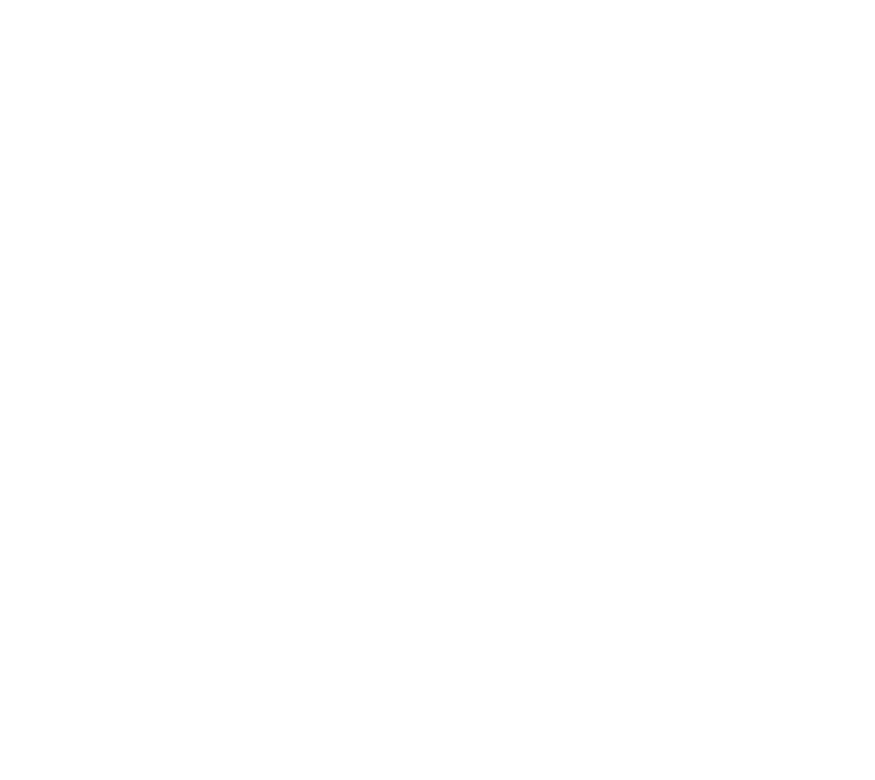
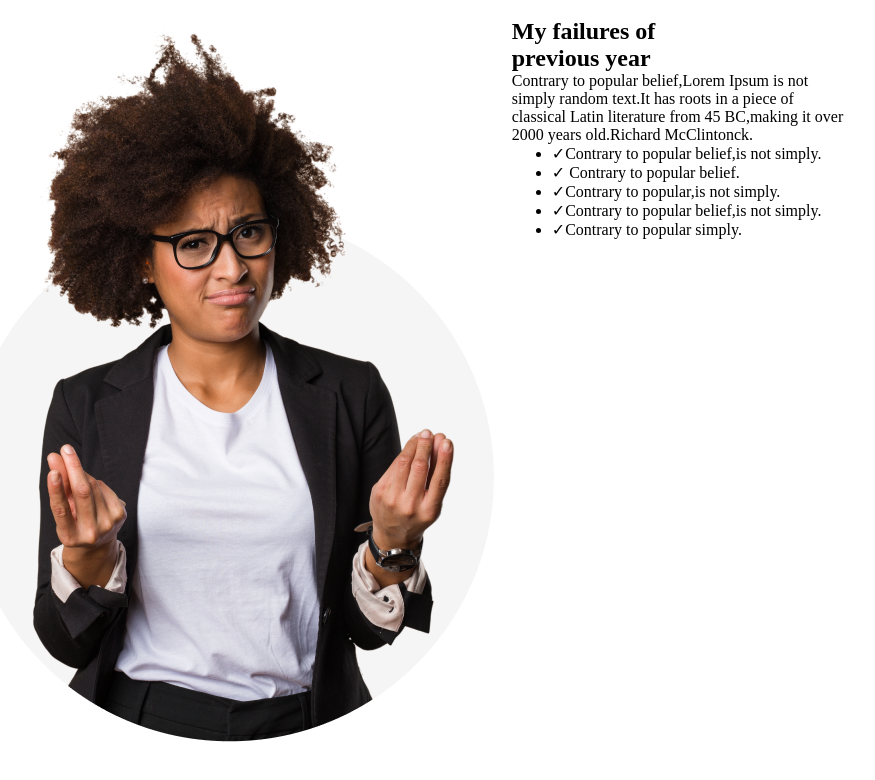
Before and after one commit to md-mursalin-mondol/First-assignment, a plain HTML site: page first.html in a window 1280 px wide. Shown: the whole page, without its empty margins (247-1122 px from the left). Drawn offline with Linux system fonts and the light colour scheme.

Commit message:
mursalin

```diff
--- a/first.html
+++ b/first.html
@@ -9,5 +9,28 @@
 </head>
 <body>
     <img src="1st-assignment/" alt="">
+    <nav>
+        <div class="salin">
+
+            <img src="images/person.png" alt="">
+
+        </div>
+
+
+        <div>
+            <h1 class="mu">My failures of <br>previous year </h1>
+            <p class="rs">Contrary to popular belief,Lorem Ipsum is not<br>simply random text.It has roots in a piece of
+                <br>classical Latin literature from 45 BC,making it over <br> 2000 years old.Richard McClintonck.
+            </p>
+            <ul class="al">
+                <li><span class="green">&check;</span>Contrary to popular belief,is not simply.</li>
+                <li><span class="green">&check;</span> Contrary to popular belief.</li>
+                <li><span class="green">&check;</span>Contrary to popular,is not simply.</li>
+                <li><span class="green">&check;</span>Contrary to popular belief,is not simply.</li>
+                <li><span class="green">&check;</span>Contrary to popular simply.</li>
+            </ul>
+        </div>
+    </nav>
+
 </body>
 </html>
```
